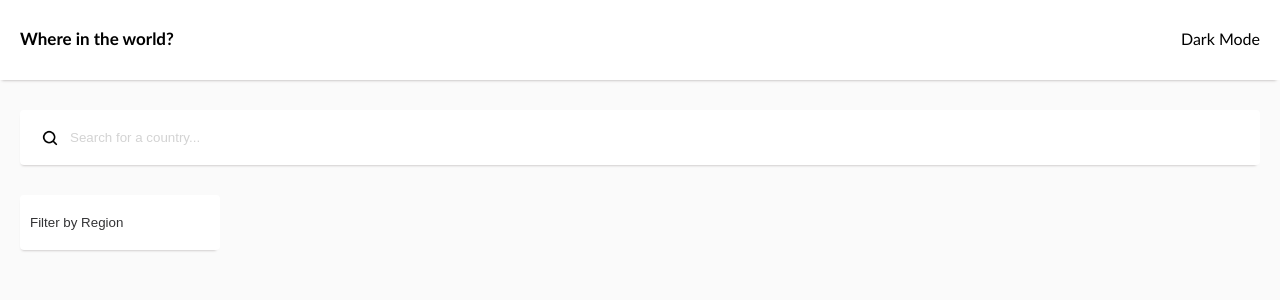
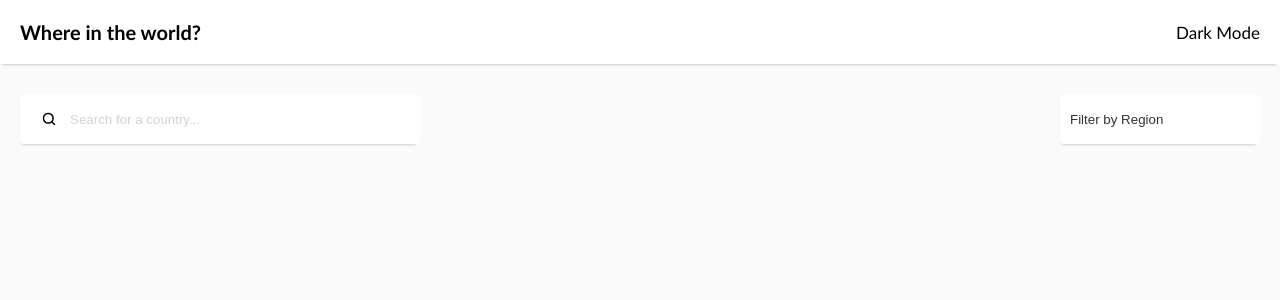
Before and after one commit to okoliken/vue-rest-countries, a Vue app: page / in a window 1280 px wide. Shown: the top 300 px of the page. Built offline with nearby package versions, Linux system fonts and the light colour scheme.

Commit message:
Still Building the Ui

```diff
--- a/src/components/CheckBox.vue
+++ b/src/components/CheckBox.vue
@@ -24,7 +24,7 @@ export default {
   align-items: center;
   justify-content: flex-start;
   margin: 30px 20px;
-  height: 55px;
+  height: 50px;
   width: 200px;
   background-color: #fff;
   box-shadow: -1px 3px 3px -3px rgba(166, 161, 161, 1);
--- a/src/components/Navbar.vue
+++ b/src/components/Navbar.vue
@@ -32,4 +32,28 @@ export default {
     }
   }
 }
+@media (min-width: 480px) {
+  .country__header {
+    background-color: #fff;
+    min-height: 64px;
+    padding: 0 20px;
+    box-shadow: -1px 3px 3px -3px rgba(166, 161, 161, 1);
+    -webkit-box-shadow: -1px 3px 3px -3px rgba(166, 161, 161, 1);
+    -moz-box-shadow: -1px 3px 3px -3px rgba(166, 161, 161, 1);
+    .country__header__items {
+      display: flex;
+      align-items: center;
+      padding-top: 20px;
+      justify-content: space-between;
+      max-width: 100%;
+      h1 {
+        font-size: 20px;
+      }
+
+      span {
+        font-size: 17px;
+      }
+    }
+  }
+}
 </style>
--- a/src/components/SearchInput.vue
+++ b/src/components/SearchInput.vue
@@ -1,4 +1,5 @@
 <template>
+  <div class="flex-country-input">
     <div class="country__search_con">
       <input
         type="search"
@@ -10,6 +11,7 @@
       <img src="../assets/search.png" alt="" class="country__search__icon" />
     </div>
     <CheckBoxVue />
+  </div>
 </template>
 
 <script>
@@ -24,6 +26,9 @@ export default {
 </script>
 
 <style lang="scss">
+.flex-country-input {
+  display: flex;
+  flex-direction: column;
   .country__search_con {
     display: flex;
     align-items: center;
@@ -54,4 +59,27 @@ export default {
       transform: translateX(20px);
     }
   }
+}
+@media (min-width: 490px) {
+  .flex-country-input {
+    display: flex;
+    align-items: center;
+    flex-direction: row;
+    justify-content: space-between;
+    .country__search_con {
+      display: flex;
+      align-items: center;
+      justify-content: flex-start;
+      margin: 30px 20px;
+      height: 50px;
+      width: 400px;
+      overflow: hidden;
+      .country__search__icon {
+        position: absolute;
+        height: 18px;
+        transform: translateX(20px);
+      }
+    }
+  }
+}
 </style>
```
Lines whose indentation alone changed are shown as unchanged.
